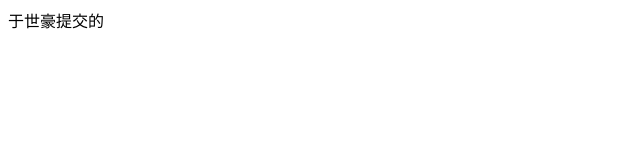
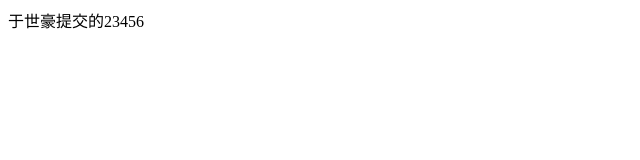
Before and after one commit to y18237266724/wep, a plain HTML site: page dome.html in a window 1280 px wide. Shown: the full height of the page, 0-640 px from the left. Drawn offline with Linux system fonts and the light colour scheme.

Commit message:
第三次提交

```diff
--- a/dome.html
+++ b/dome.html
@@ -7,6 +7,6 @@
     <title>Document</title>
 </head>
 <body>
-    <div>于世豪提交的</div>
+    <div>于世豪提交的23456</div>
 </body>
 </html>
```
